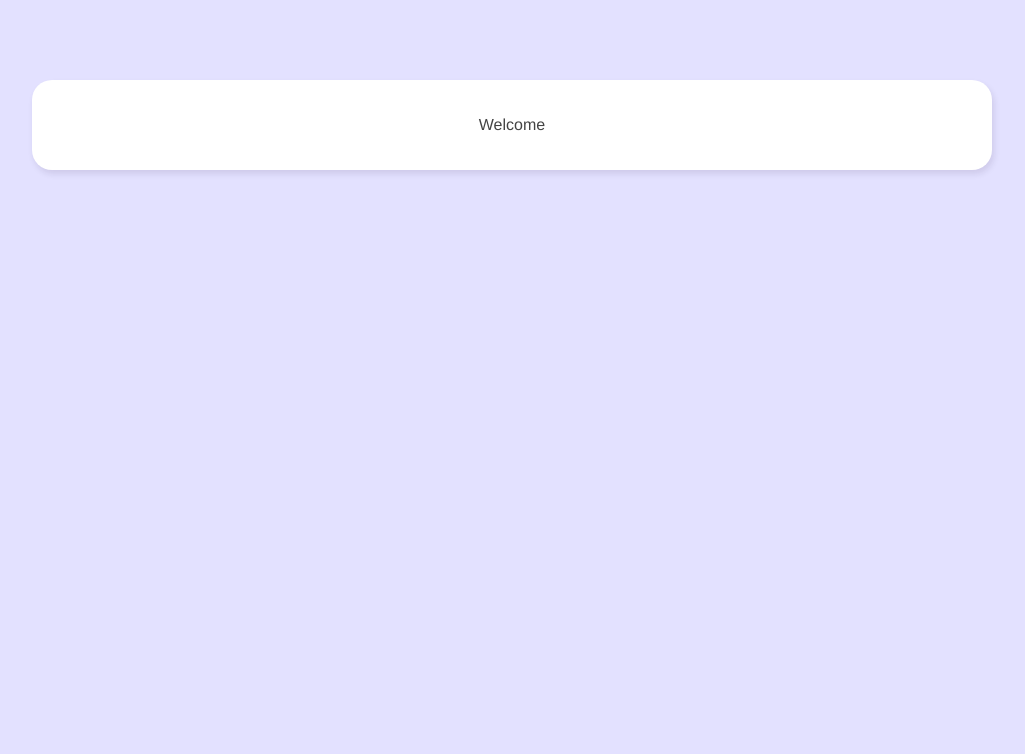
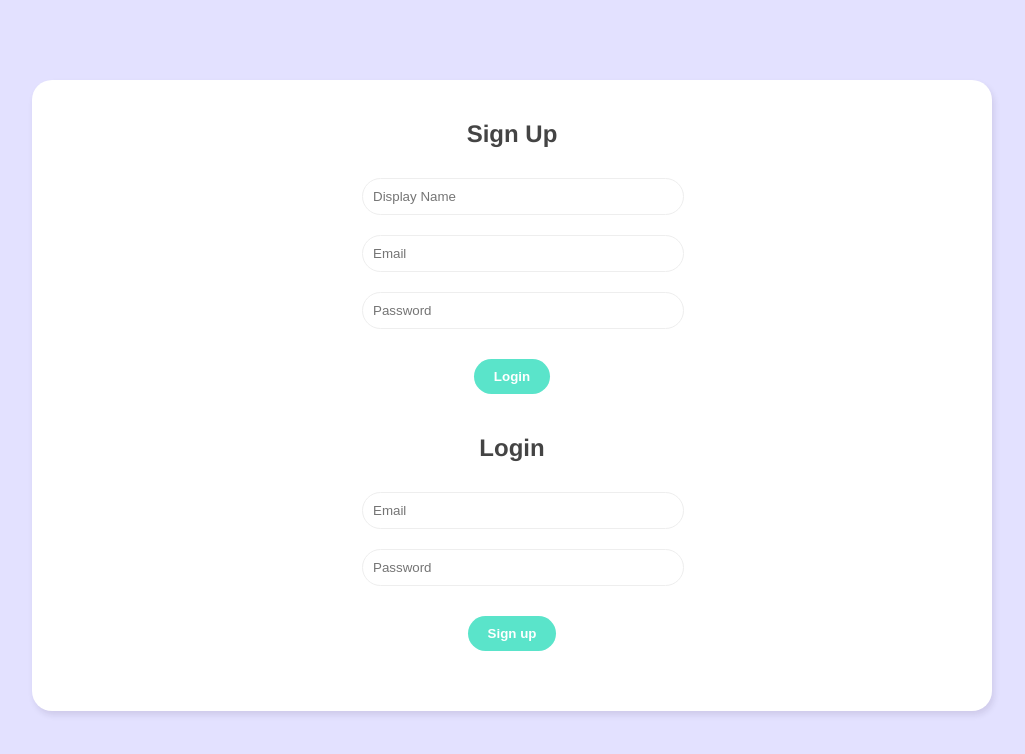
Before and after one commit to HeinnWaiHtet/vue-live-chat, a Vue app: page / in a window 1280 px wide. Shown: the top 754 px of the page, without its empty margins (128-1153 px from the left). Built offline with nearby package versions, Linux system fonts and the light colour scheme.

Commit message:
adding signup and login vue

```diff
--- /dev/null
+++ b/src/components/Login.vue
@@ -0,0 +1,32 @@
+<template>
+  <h2>Login</h2>
+  <form @submit.prevent="login">
+    <input
+        type="email"
+        v-model="email"
+        placeholder="Email" />
+    <input
+        type="password"
+        v-model="password"
+        placeholder="Password" />
+    <button>Sign up</button>
+  </form>
+</template>
+
+<script>
+import {ref} from "vue"
+export default {
+    setup(){
+        let password = ref("");
+        let email = ref("");
+        let login = () => {
+            console.log(password.value, email.value);
+        }
+        return { password, email, login};
+    }
+}
+</script>
+
+<style>
+
+</style>
--- /dev/null
+++ b/src/components/Signup.vue
@@ -0,0 +1,37 @@
+<template>
+  <h2>Sign Up</h2>
+  <form @submit.prevent="signUp">
+      <input
+        type="text"
+        v-model="displayName"
+        placeholder="Display Name" />
+    <input
+        type="email"
+        v-model="email"
+        placeholder="Email" />
+    <input
+        type="password"
+        v-model="password"
+        placeholder="Password" />
+    <button>Login</button>
+  </form>
+</template>
+
+<script>
+import {ref} from "vue"
+export default {
+    setup(){
+        let displayName = ref("");
+        let password = ref("");
+        let email = ref("");
+        let signUp = () => {
+            console.log(displayName.value, password.value, email.value);
+        }
+        return {displayName, password, email, signUp};
+    }
+}
+</script>
+
+<style>
+
+</style>
--- a/src/views/Welcome.vue
+++ b/src/views/Welcome.vue
@@ -1,18 +1,55 @@
 <template>
   <div class="container welcome">
-      <p>Welcome</p>
+      <Signup></Signup>
+
+      <Login></Login>
   </div>
 </template>
 
 <script>
+import Login from '../components/Login'
+import Signup from '../components/Signup'
 export default {
+  components: {
+    Login, Signup },
 
 }
 </script>
 
 <style>
-.welcome{
+  .welcome{
     text-align: center;
     padding: 20px 0;
 }
+
+/* form styles */
+  .welcome form {
+    width: 300px;
+    margin: 20px auto;
+  }
+
+  /* .welcome label {
+    display: block;
+    margin: 20px 0 10px;
+  } */
+
+  .welcome input {
+    width: 100%;
+    padding: 10px;
+    border-radius: 20px;
+    border: 1px solid #eee;
+    outline: none;
+    color: #999;
+    margin: 10px auto;
+  }
+
+  .welcome span{
+    font-weight: bold;
+    text-decoration: underline;
+    cursor: pointer;
+  }
+
+  .welcome button {
+    margin: 20px auto;
+  }
 </style>
```
